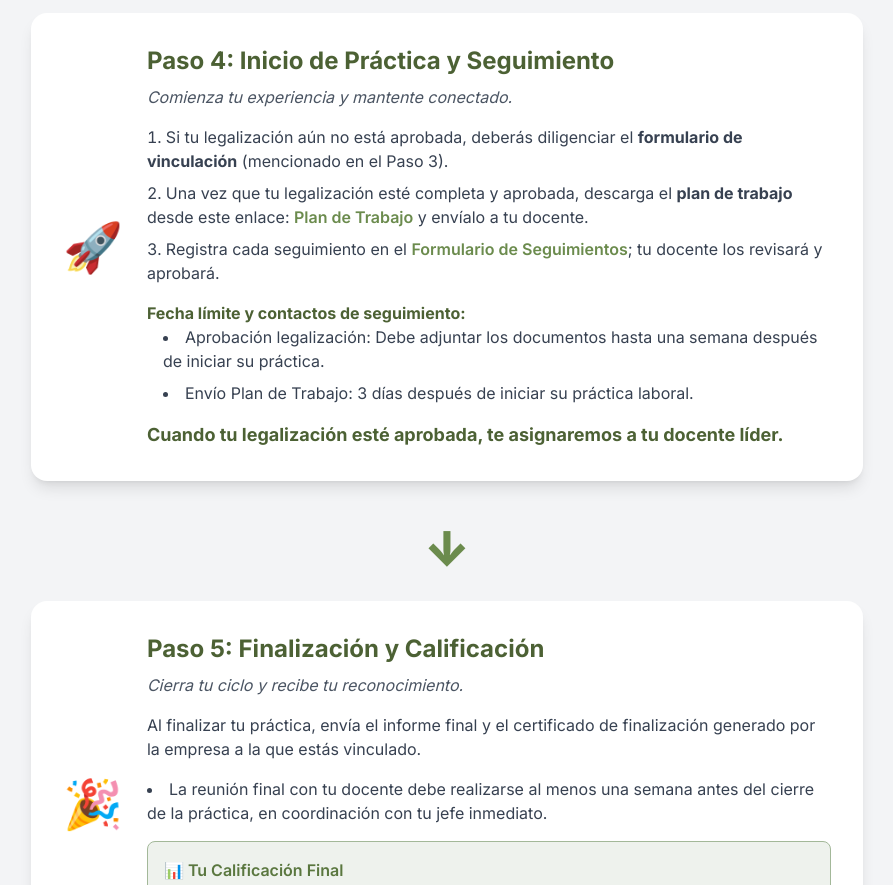
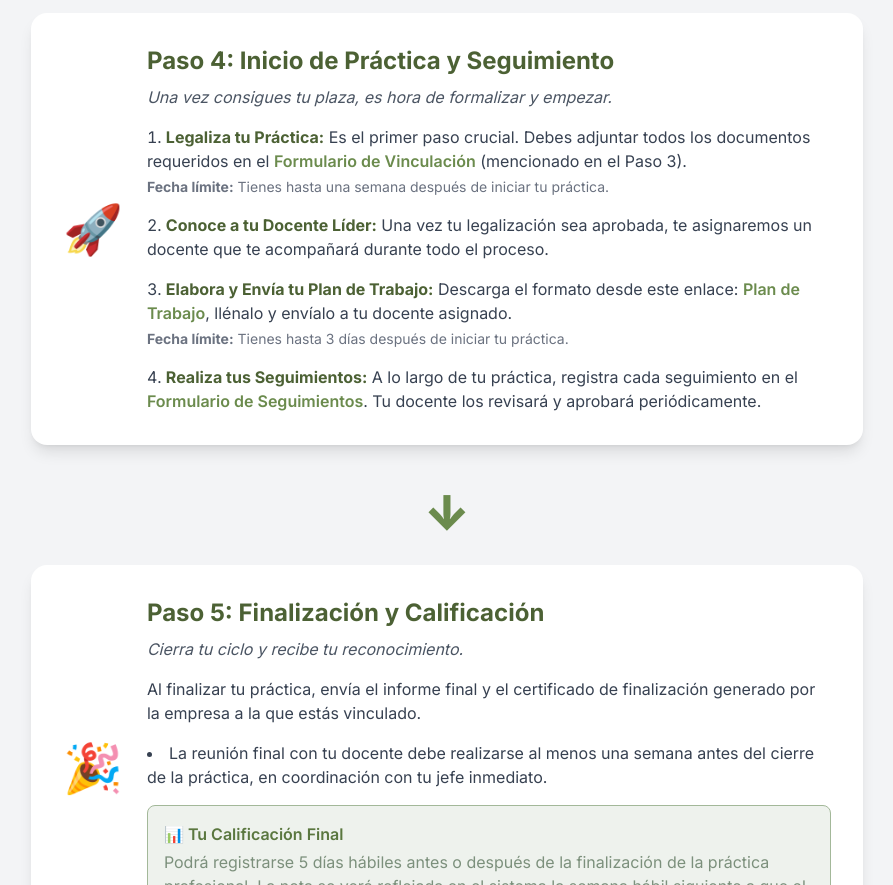
Before and after one commit to PracticasFICB/practicas2026-1, a plain HTML site: page index.html in a window 1280 px wide. Shown: the part 1677-2562 px from the top of the page, without its empty margins (193-1086 px from the left). Drawn offline with nearby package versions, Linux system fonts and the light colour scheme.

Commit message:
Update index.html

```diff
--- a/index.html
+++ b/index.html
@@ -112,20 +112,23 @@
                         <div class="step-icon text-[#5A773F]">🚀</div>
                         <div>
                             <h2 class="text-2xl font-bold text-[#4C6134] mb-2">Paso 4: Inicio de Práctica y Seguimiento</h2>
-                            <p class="text-gray-600 mb-4 italic">Comienza tu experiencia y mantente conectado.</p>
-                            <ol class="list-decimal list-inside space-y-2 text-gray-700">
-                                <li>Si tu legalización aún no está aprobada, deberás diligenciar el <strong>formulario de vinculación</strong> (mencionado en el Paso 3).</li>
-                                <li>Una vez que tu legalización esté completa y aprobada, descarga el <strong>plan de trabajo</strong> desde este enlace: <a href="https://docs.google.com/document/d/1_Exk2qIITHUFW_JzZZW8r5MtDxtYGhjtSXLy6svit-E/edit?usp=drive_link" target="_blank" rel="noopener noreferrer" class="font-semibold text-[#6B8B4D] hover:underline">Plan de Trabajo</a> y envíalo a tu docente.</li>
-                                <li>Registra cada seguimiento en el <a href="https://forms.gle/2Fou5LKf8GwUCv2e7" target="_blank" rel="noopener noreferrer" class="font-semibold text-[#6B8B4D] hover:underline">Formulario de Seguimientos</a>; tu docente los revisará y aprobará.</li>
+                            <p class="text-gray-600 mb-4 italic">Una vez consigues tu plaza, es hora de formalizar y empezar.</p>
+                            <ol class="list-decimal list-inside space-y-4 text-gray-700">
+                                <li>
+                                    <strong class="text-[#4C6134]">Legaliza tu Práctica:</strong> Es el primer paso crucial. Debes adjuntar todos los documentos requeridos en el <a href="https://forms.gle/9xDnnKLJYzbpfLgG7" target="_blank" rel="noopener noreferrer" class="font-semibold text-[#6B8B4D] hover:underline">Formulario de Vinculación</a> (mencionado en el Paso 3).
+                                    <span class="block text-sm text-gray-500 mt-1"><strong>Fecha límite:</strong> Tienes hasta una semana después de iniciar tu práctica.</span>
+                                </li>
+                                <li>
+                                    <strong class="text-[#4C6134]">Conoce a tu Docente Líder:</strong> Una vez tu legalización sea aprobada, te asignaremos un docente que te acompañará durante todo el proceso.
+                                </li>
+                                <li>
+                                    <strong class="text-[#4C6134]">Elabora y Envía tu Plan de Trabajo:</strong> Descarga el formato desde este enlace: <a href="https://docs.google.com/document/d/1_Exk2qIITHUFW_JzZZW8r5MtDxtYGhjtSXLy6svit-E/edit?usp=drive_link" target="_blank" rel="noopener noreferrer" class="font-semibold text-[#6B8B4D] hover:underline">Plan de Trabajo</a>, llénalo y envíalo a tu docente asignado.
+                                    <span class="block text-sm text-gray-500 mt-1"><strong>Fecha límite:</strong> Tienes hasta 3 días después de iniciar tu práctica.</span>
+                                </li>
+                                <li>
+                                    <strong class="text-[#4C6134]">Realiza tus Seguimientos:</strong> A lo largo de tu práctica, registra cada seguimiento en el <a href="https://forms.gle/2Fou5LKf8GwUCv2e7" target="_blank" rel="noopener noreferrer" class="font-semibold text-[#6B8B4D] hover:underline">Formulario de Seguimientos</a>. Tu docente los revisará y aprobará periódicamente.
+                                </li>
                             </ol>
-                            <div class="mt-4">
-                                <strong class="text-[#4C6134]">Fecha límite y contactos de seguimiento:</strong>
-                                <ul class="list-disc list-inside ml-4 space-y-2 text-gray-700">
-                                    <li>Aprobación legalización: Debe adjuntar los documentos hasta una semana después de iniciar su práctica.</li>
-                                    <li>Envío Plan de Trabajo: 3 días después de iniciar su práctica laboral.</li>
-                                </ul>
-                                <p class="text-lg font-bold text-[#4C6134] mt-4">Cuando tu legalización esté aprobada, te asignaremos a tu docente líder.</p>
-                            </div>
                         </div>
                     </div>
             </div>
```
